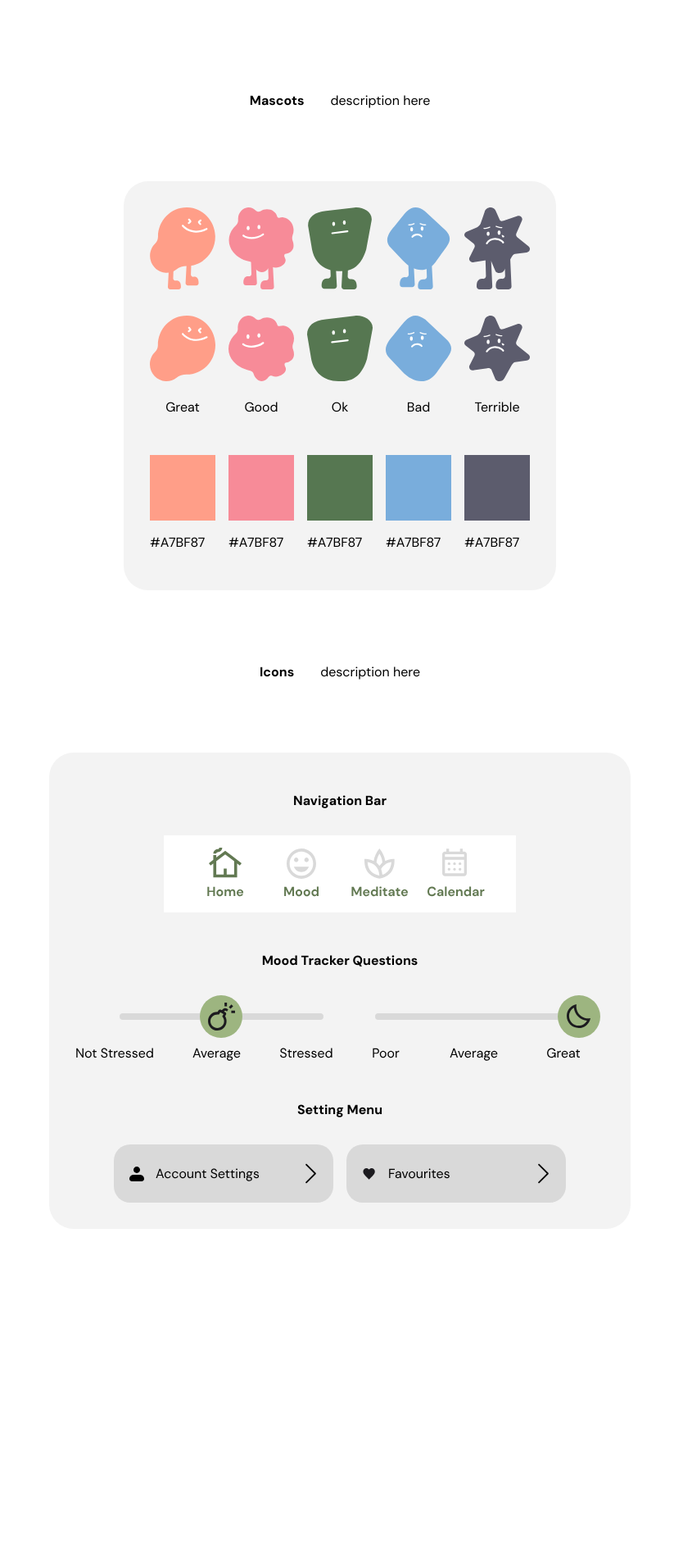
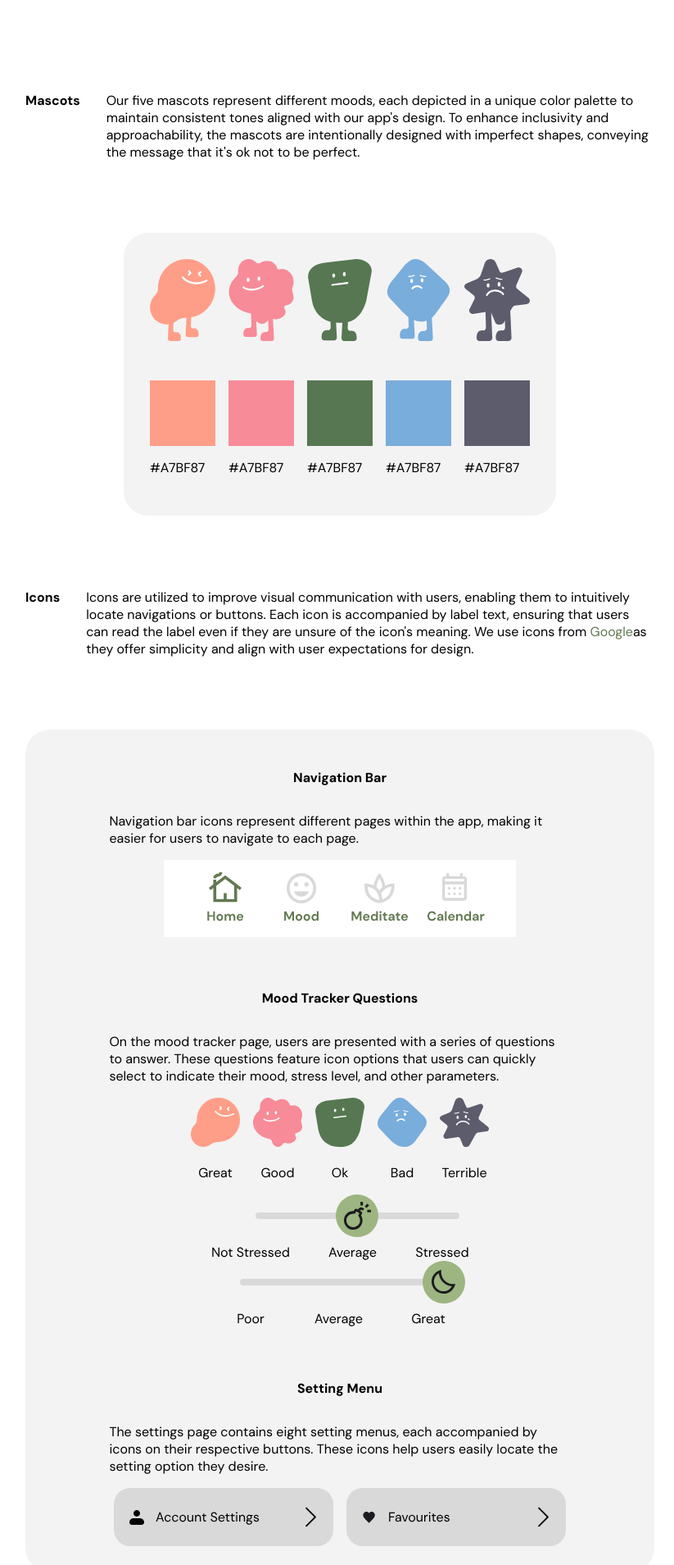
Before and after one commit to ohmaruko/Tranquify-style-guide, a Next.js app: page /graphics in a window 1280 px wide. Shown: the part 191-2100 px from the top of the page at 82% size, without its empty margins (225-1048 px from the left). Before the commit the page ends 1786 px from the top, so only its background shows below. Built offline with nearby package versions, Linux system fonts and the light colour scheme.

Commit message:
add contents to logos and graphics pages

```diff
--- a/pages/graphics.js
+++ b/pages/graphics.js
@@ -2,6 +2,7 @@ import Head from "next/head";
 import Image from "next/image";
 import Header from "@/components/Header";
 import styles from "@/styles/graphics.module.css"
+import Link from 'next/link';
 
 export default function Home() {
   const mascots = ['/images/great-mascot.svg', '/images/good-mascot.svg', '/images/ok-mascot.svg', '/images/bad-mascot.svg', '/images/terrible-mascot.svg']
@@ -18,13 +19,17 @@ export default function Home() {
       </Head>
       <Header />
       <main className={styles.main}>
-        <h1 className={styles.title}>Logos</h1>
+        <h1 className={styles.title}>Graphics</h1>
         <div className={styles.description}>
           <div className={styles.category}>
             <p>Mascots</p>
           </div>
           <div className={styles.text}>
-            <p>description here</p>
+            <p>Our five mascots represent different moods,
+              each depicted in a unique color palette to maintain consistent tones aligned with our app's design.
+              To enhance inclusivity and approachability, the mascots are intentionally designed with imperfect shapes,
+              conveying the message that it's ok not to be perfect.
+            </p>
           </div>
         </div>
         <div className={styles.graphicsContainer}>
@@ -33,18 +38,6 @@ export default function Home() {
               mascots.map((e, index) => {
                 return(
                       <Image src={e} width={80} height={100} alt={mascotsAltText[index]} />
-                  )
-              })
-            }
-          </div>
-          <div className={styles.graphics}>
-            {
-              moods.map((e, index) => {
-                return(
-                    <div className={styles.moodIcon}>
-                      <Image src={e} width={80} height={80} alt={moodsAltText[index]} />
-                      <p>{moodsText[index]}</p>
-                    </div>
                   )
               })
             }
@@ -67,23 +60,49 @@ export default function Home() {
             <p>Icons</p>
           </div>
           <div className={styles.text}>
-            <p>description here</p>
+            <p>Icons are utilized to improve visual communication with users,
+              enabling them to intuitively locate navigations or buttons.
+              Each icon is accompanied by label text, ensuring that users can read the label
+              even if they are unsure of the icon's meaning.
+              We use icons from <Link href="https://fonts.google.com/icons">Google</Link>
+              as they offer simplicity and align with user expectations for design.</p>
           </div>
         </div>
         <div className={styles.graphicsContainer}>
           <div className={styles.icons}>
             <p className={styles.iconText}>Navigation Bar</p>
+            <p className={styles.iconDescription}>Navigation bar icons represent different pages within the app,
+              making it easier for users to navigate to each page.</p>
             <Image src={'/images/navbar.svg'} width={430} height={94} alt="Home Icon" />
           </div>
           <div className={styles.icons}>
             <p className={styles.iconText}>Mood Tracker Questions</p>
-            <div className={styles.iconsItemsContainer}>
-              <Image src={'/images/stressSlider.svg'} width={315} height={81} alt="Stress Level Slider" />
-              <Image src={'/images/sleepSlider.svg'} width={315} height={81} alt="Sleep Quality Level Slider" />
+            <p className={styles.iconDescription}>
+              On the mood tracker page, users are presented with a series of questions to answer.
+              These questions feature icon options that users can quickly select to indicate
+              their mood, stress level, and other parameters.</p>
+            <div className={styles.graphics}>
+              {
+                moods.map((e, index) => {
+                  return(
+                      <div className={styles.moodIcon}>
+                        <Image src={e} width={60} height={60} alt={moodsAltText[index]} />
+                        <p>{moodsText[index]}</p>
+                      </div>
+                    )
+                })
+              }
             </div>
+            <Image src={'/images/stressSlider.svg'} width={315} height={81} alt="Stress Level Slider" />
+            <Image src={'/images/sleepSlider.svg'} width={315} height={81} alt="Sleep Quality Level Slider" />
           </div>
           <div className={styles.icons}>
             <p className={styles.iconText}>Setting Menu</p>
+            <p className={styles.iconDescription}>
+              The settings page contains eight setting menus,
+              each accompanied by icons on their respective buttons.
+              These icons help users easily locate the setting option they desire.
+            </p>
             <div className={styles.iconsItemsContainer}>
               <Image src={'/images/settingAccount.svg'} width={268} height={71} alt="Account Settings Button" />
               <Image src={'/images/settingFavourites.svg'} width={268} height={71} alt="Setting Favourites Button" />
--- a/pages/logos.js
+++ b/pages/logos.js
@@ -18,7 +18,9 @@ export default function Home() {
         <h1 className={styles.title}>Logos</h1>
         <div className={styles.description}>
           <div className={styles.text}>
-            <p>description here</p>
+            <p>Tranquify's logo features a cloud-like shape, embodying the essence of our app aimed at support users' mental well-being.
+              With closed eyes and a serene smile, the logo evokes feelings of calmness and relaxation.
+              To ensure versatility across different sizes, the cloud-shaped character is depicted showing only its face within a square frame.</p>
           </div>
           <div className={styles.colour}>
             <div className={styles.palette}></div>
--- a/styles/graphics.module.css
+++ b/styles/graphics.module.css
@@ -28,7 +28,7 @@
     flex-direction: column;
     justify-content: center;
     align-items: center;
-    gap: 2rem;
+    gap: 3rem;
     background-color: var(--background-gray);
     border-radius: 30px;
     padding: 2rem;
@@ -46,14 +46,21 @@
     width: 80px;
     height: 80px;
 }
+.text a{
+    text-decoration: none;
+    color: var(--normal-green)
+}
 .icons {
     display: flex;
     flex-direction: column;
     align-items: center;
-    gap: 1rem;
+    /* gap: 1rem; */
 }
 .iconText {
     font-weight: bold;
+}
+.iconDescription {
+    width: 80%;
 }
 .iconsItemsContainer {
     display: flex;
```
